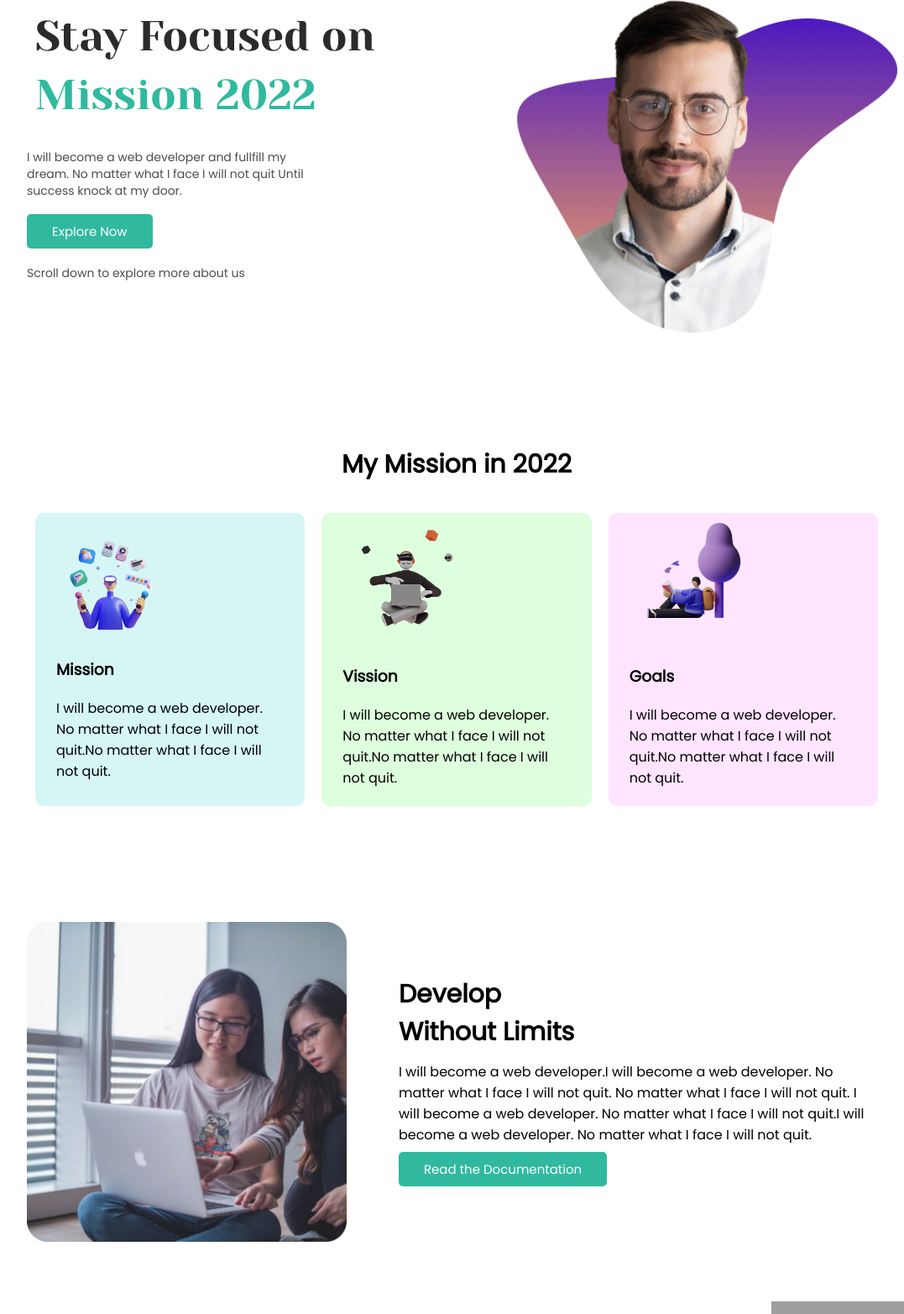
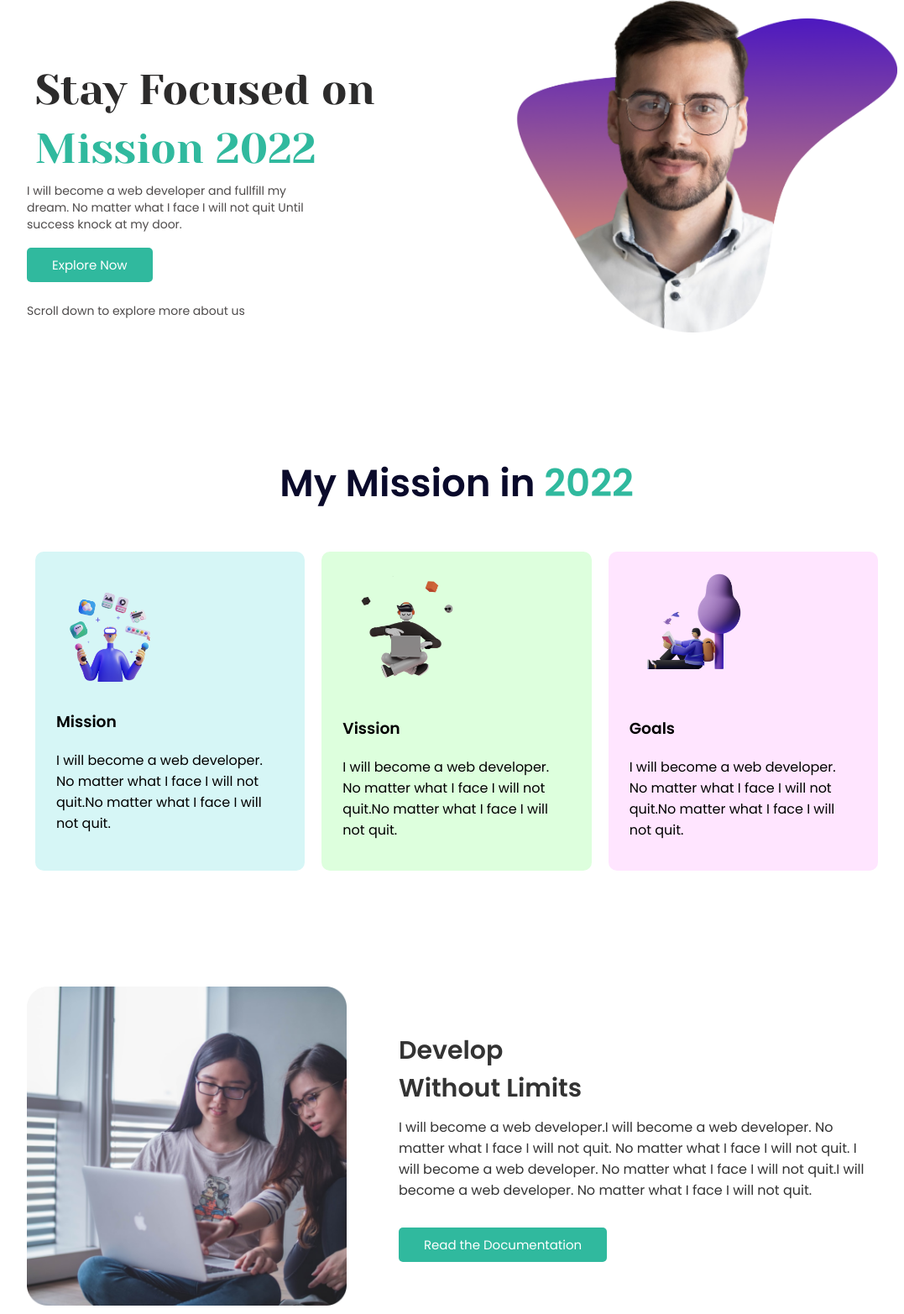
Before and after one commit to md-ashikur/p-assignment-1, a plain HTML site: page index.html in a window 1280 px wide. Shown: the part 56-1621 px from the top of the page at 84% size, without its empty margins (96-1173 px from the left). Drawn offline with Linux system fonts and the light colour scheme; grey boxes are pictures that could not be loaded.

Commit message:
design added2

```diff
--- a/index.html
+++ b/index.html
@@ -7,8 +7,7 @@
     <link rel="stylesheet" href="style.css">
     <link rel="preconnect" href="https://fonts.googleapis.com">
     <link rel="preconnect" href="https://fonts.gstatic.com" crossorigin>
-    <link href="https://fonts.googleapis.com/css2?family=Lobster&family=Poppins&family=Yeseva+One&display=swap" rel="stylesheet">
-
+    <link href="https://fonts.googleapis.com/css2?family=Lobster&family=Poppins:wght@400;600&family=Yeseva+One&display=swap" rel="stylesheet">
     <title>p-assignment-1</title>
 </head>
 <body>
@@ -20,9 +19,9 @@
                 <h1>Stay Focused on <br><span>Mission 2022</span></h1>
 
             </div>
-            <p>I will become a web developer and fullfill my<br> dream. No matter what I face I will not quit Until<br> success knock at my door.</p>
+            <p class="para">I will become a web developer and fullfill my<br> dream. No matter what I face I will not quit Until<br> success knock at my door.</p>
             <a href="">Explore Now</a>
-            <p>Scroll down to explore more about us</p>
+            <p class="para2">Scroll down to explore more about us</p>
 
         </div>
         <div>
@@ -60,10 +59,12 @@
         <div class="develop-text">
             <h1>Develop </h1>
             <h1>Without Limits</h1>
-            <p>I will become a web developer.I will become a web developer. No matter what I face I will not quit.
-                 No matter what I face I will not quit. I will become a web developer. No matter what I face I will not quit.I will become a web developer.
-                 No matter what I face I will not quit.</p>
-            <a href="">Read the Documentation</a>
+            <p>I will become a web developer.I will become a web developer.
+                 No matter what I face I will not quit.
+                 No matter what I face I will not quit. I will become a web
+                 developer. No matter what I face I will not quit.I will
+                 become a web developer. No matter what I face I will not quit.</p>
+            <a href="" class="dev-btn">Read the Documentation</a>
 
         </div>
 
@@ -73,10 +74,12 @@
         <div class="develop-text">
             <h1>Know our </h1>
             <h1>Global Community</h1>
-            <p>I will become a web developer.I will become a web developer. No matter what I face I will not quit.
-                 No matter what I face I will not quit. I will become a web developer. No matter what I face I will not quit.I will become a web developer.
+            <p>I will become a web developer.I will become a web developer.
+                 No matter what I face I will not quit.
+                 No matter what I face I will not quit. I will become a web developer.
+                 No matter what I face I will not quit.I will become a web developer.
                  </p>
-            <a href="">Read the Documentation</a>
+            <a href="" class="dev-btn">Read the Documentation</a>
 
         </div>
         <div class="develop-pic pic2">
@@ -95,26 +98,33 @@
         </div>
         <div class="sec-5-text">
             <div class="inner-text">
+                <img src="images/shapes/web-design.png" alt="">
                 <h2>Website Design</h2>
                 <p>Whether you’re halfway through the editing process,
                     or you haven’t even started,our post production
                      services can put the finishing touches.</p>
             </div>
+
             <div class="inner-text">
+                <img src="images/shapes/coding.png" alt="">
                 <h2>Website Development</h2>
                 <p>Whether you’re halfway through the editing process,
                     or you haven’t even started,our post production
                      services can put the finishing touches.</p>
             </div>
         </div>
+
         <div class="sec-5-text">
             <div class="inner-text">
+                <img src="images/shapes/ux-design (1).png" alt="">
                 <h2>Website Redesign</h2>
                 <p>Whether you’re halfway through the editing process,
                     or you haven’t even started,our post production
                      services can put the finishing touches.</p>
             </div>
+
             <div class="inner-text">
+                <img src="images/shapes/ux-design.png" alt="">
                 <h2>UI/UX Design</h2>
                 <p>Whether you’re halfway through the editing process,
                     or you haven’t even started,our post production
--- a/style.css
+++ b/style.css
@@ -17,12 +17,10 @@ body{
 
 }
 .head-text{
-    margin: 5% 0% 0% 10%;
+    margin: 10% 0% 0% 10%;
     line-height: 20px;
 
 }
-
-
 .head-tit h1{
     font-weight: 100;
     font-family: 'Yeseva One', cursive;
@@ -32,16 +30,21 @@ body{
     margin: 0;
     color: rgb(44, 43, 43);
 
-
-
 }
 .head-tit span{
     color: #30B99EFF;
 }
-.head-text p{
+.para{
     font-size: 14px;
     color: rgb(78, 75, 75);
     padding: 15px 0px;
+    margin-top: -10px;
+}
+.para2{
+    font-size: 14px;
+    color: rgb(78, 75, 75);
+    padding: 20px 0px;
+
 }
 .head-text a{
     padding: 10px 30px;
@@ -50,13 +53,9 @@ body{
     background-color: #30B99EFF;
     border-radius: 5px;
     font-size: 15px;
+    margin-top: 15%;
 }
-#line{
-    border-left: 3px solid;
-    border-image: linear-gradient(rgb(28, 206, 88), rgb(0, 238, 255));
-    border-image-slice: 1;
-    margin-top: -20px;
-}
+
 /* ---------------header section end------------*/
 
 .sec-2{
@@ -64,10 +63,14 @@ body{
 }
 .sec-2 h1{
     text-align: center;
-    font-size: 30px;
+    font-size: 45px;
     font-family: 'Poppins', sans-serif;
-    font-weight: 900;
+    font-weight: 600;
+    color: rgb(10, 10, 43);
 
+}
+.sec-2 h1 span{
+    color: #30B99EFF;
 }
 .box{
     display: flex;
@@ -75,7 +78,7 @@ body{
 .card{
     width: 33%;
     margin: 10px 10px;
-    padding: 5px 25px;
+    padding: 20px 25px;
     border-radius: 10px;
 }
 .card img{
@@ -101,8 +104,9 @@ body{
     width: 90%;
 }
 .develop-text{
-    margin-top: 5%;
+    margin-top: 4%;
     padding: 0px 20px;
+    color: rgb(51, 51, 51);
 }
 .develop-text h1{
     font-size: 30px;
@@ -111,7 +115,11 @@ body{
 
 
 }
-.develop-text a{
+.develop-text p{
+   margin-bottom: 40px;
+
+}
+.dev-btn{
     padding: 10px 30px;
     text-decoration: none;
     color: white;
@@ -120,7 +128,7 @@ body{
     font-size: 15px;
 }
 .pic2 img{
-    width: 90%;
+    width: 80%;
     padding-left: 60px;
 
 }
@@ -132,7 +140,7 @@ body{
 #section5{
     display: flex;
     color: white;
-    padding: 10%;
+    padding: 5% 10%;
     background-color: #100028;
 }
 .sec-5-text{
@@ -147,6 +155,10 @@ body{
 }
 .inner-text{
     padding: 15px;
+}
+.inner-text img{
+    width: 70px;
+
 }
 /* ---------------WHAT WE DO? section end------------*/
 footer{
```
Also changed, not shown: images/shapes/coding.png (added), images/shapes/ux-design (1).png (added), images/shapes/ux-design.png (added), images/shapes/web-design.png (added).
